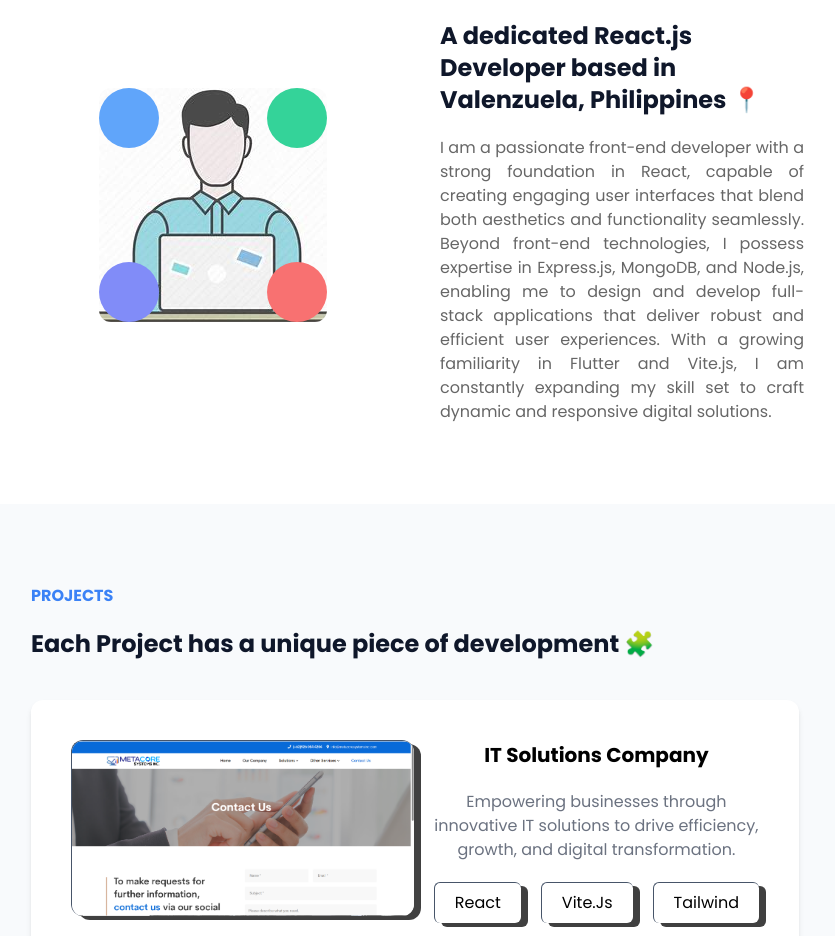
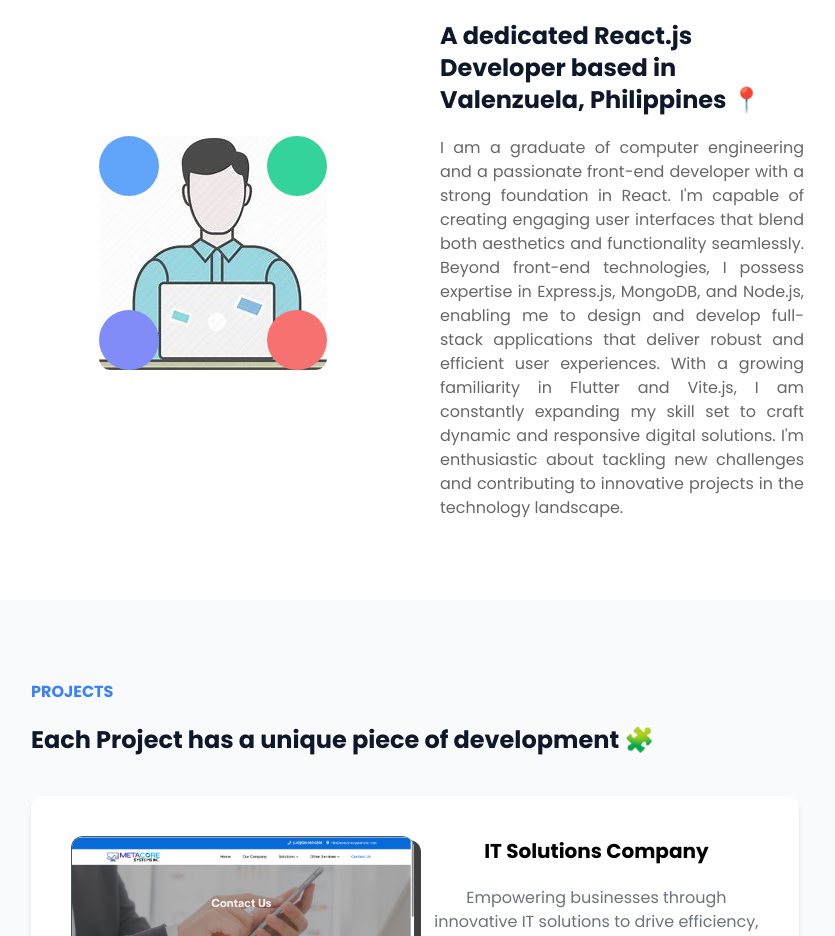
Before and after one commit to JoseEnsoIII/PersonalPortfolio, a React (Vite) app: page / in a window 1280 px wide. Shown: the part 960-1896 px from the top of the page, without its empty margins (225-1060 px from the left). Built offline with nearby package versions, Linux system fonts and the light colour scheme.

Commit message:
Update About.jsx

```diff
--- a/src/pages/About.jsx
+++ b/src/pages/About.jsx
@@ -75,14 +75,7 @@ export const About = () => {
             viewport={{ once: true, amount: 0.8 }}
             className=" opacity-60"
           >
-            I am a passionate front-end developer with a strong foundation in
-            React, capable of creating engaging user interfaces that blend both
-            aesthetics and functionality seamlessly. Beyond front-end
-            technologies, I possess expertise in Express.js, MongoDB, and
-            Node.js, enabling me to design and develop full-stack applications
-            that deliver robust and efficient user experiences. With a growing
-            familiarity in Flutter and Vite.js, I am constantly expanding my
-            skill set to craft dynamic and responsive digital solutions.
+           I am a graduate of computer engineering and a passionate front-end developer with a strong foundation in React. I'm capable of creating engaging user interfaces that blend both aesthetics and functionality seamlessly. Beyond front-end technologies, I possess expertise in Express.js, MongoDB, and Node.js, enabling me to design and develop full-stack applications that deliver robust and efficient user experiences. With a growing familiarity in Flutter and Vite.js, I am constantly expanding my skill set to craft dynamic and responsive digital solutions. I'm enthusiastic about tackling new challenges and contributing to innovative projects in the technology landscape.
           </motion.p>
         </motion.div>
       </motion.div>
```
